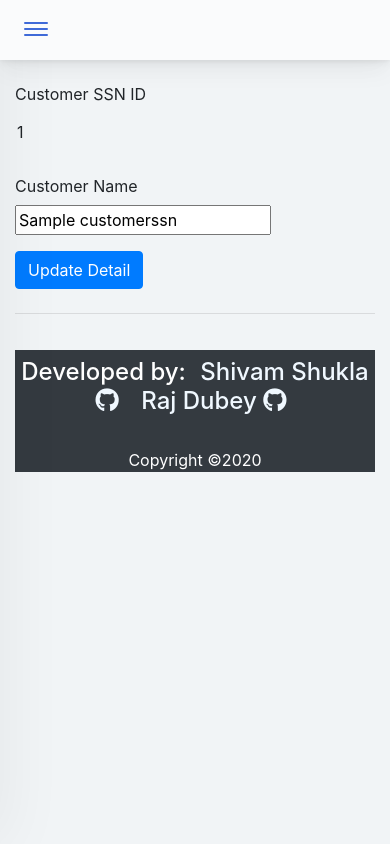
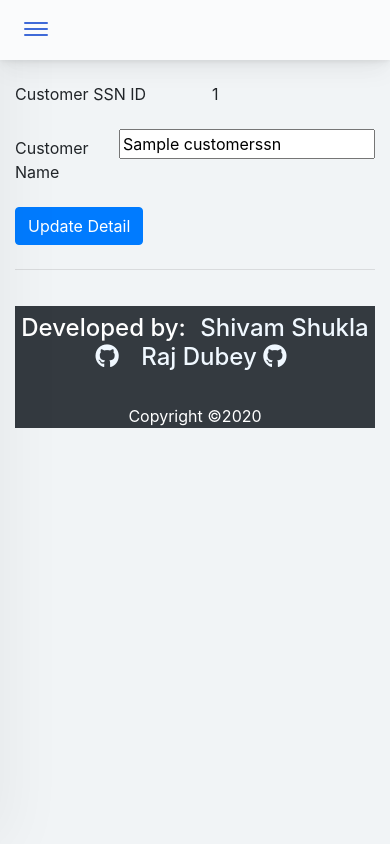
Before and after one commit to authoritydmc/rbank_python_flask, a Flask app: page /viewAllCustomer in a window 390 px wide. Run offline with Flask 2, Linux system fonts and the light colour scheme; a database or web service that is not in the repository returns one stand-in record (values such as "Sample title"); some libraries are stand-ins or nearby versions.

Commit message:
imprvd view all cusomer

```diff
--- a/retail_banking/templates/viewAllCustomer.html
+++ b/retail_banking/templates/viewAllCustomer.html
@@ -12,15 +12,15 @@
 <div class="row">
     <div class="col-md-6 offset-md-3">
             <div class="form-group row">
-                <label class="col-sm-5 col-form-label ">Customer SSN ID</label>
-                <div class="col-sm-7">
+                <label class="col col-form-label ">Customer SSN ID</label>
+                <div class="col">
                     <input type="text" readonly class="form-control-plaintext"  name="ssn_id" value="{{data.ssn_id}}">
                 </div>
             </div>
 
             <div class="form-group row">
-                <label class="col-sm-5 col-form-label">Customer Name</label>
-                <div class="col-sm-7">
+                <label class="col col-form-label">Customer Name</label>
+                <div class="col">
                     <input type="text" readonly  value="{{data.name}}">
                 </div>
             </div>
```
